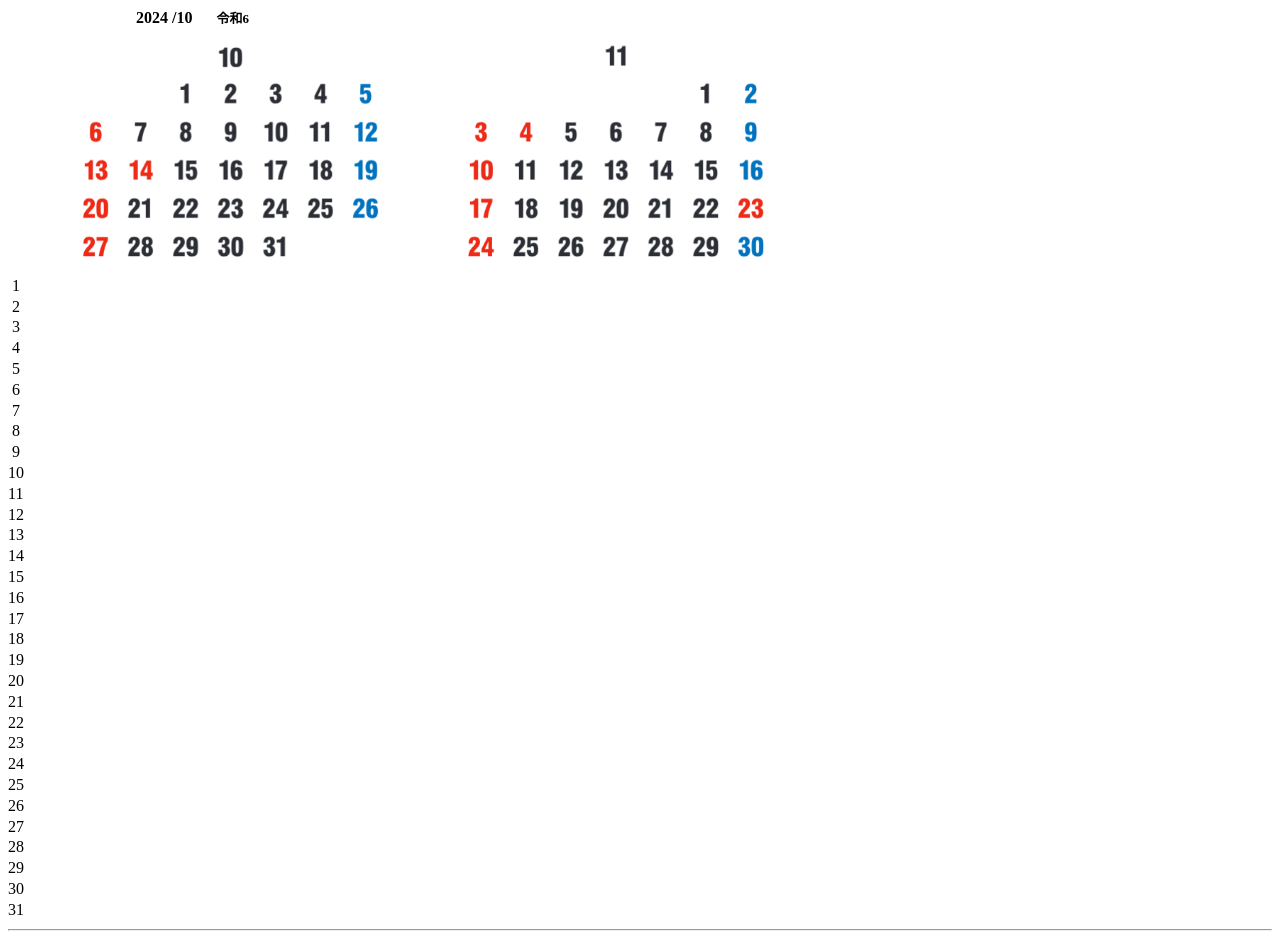
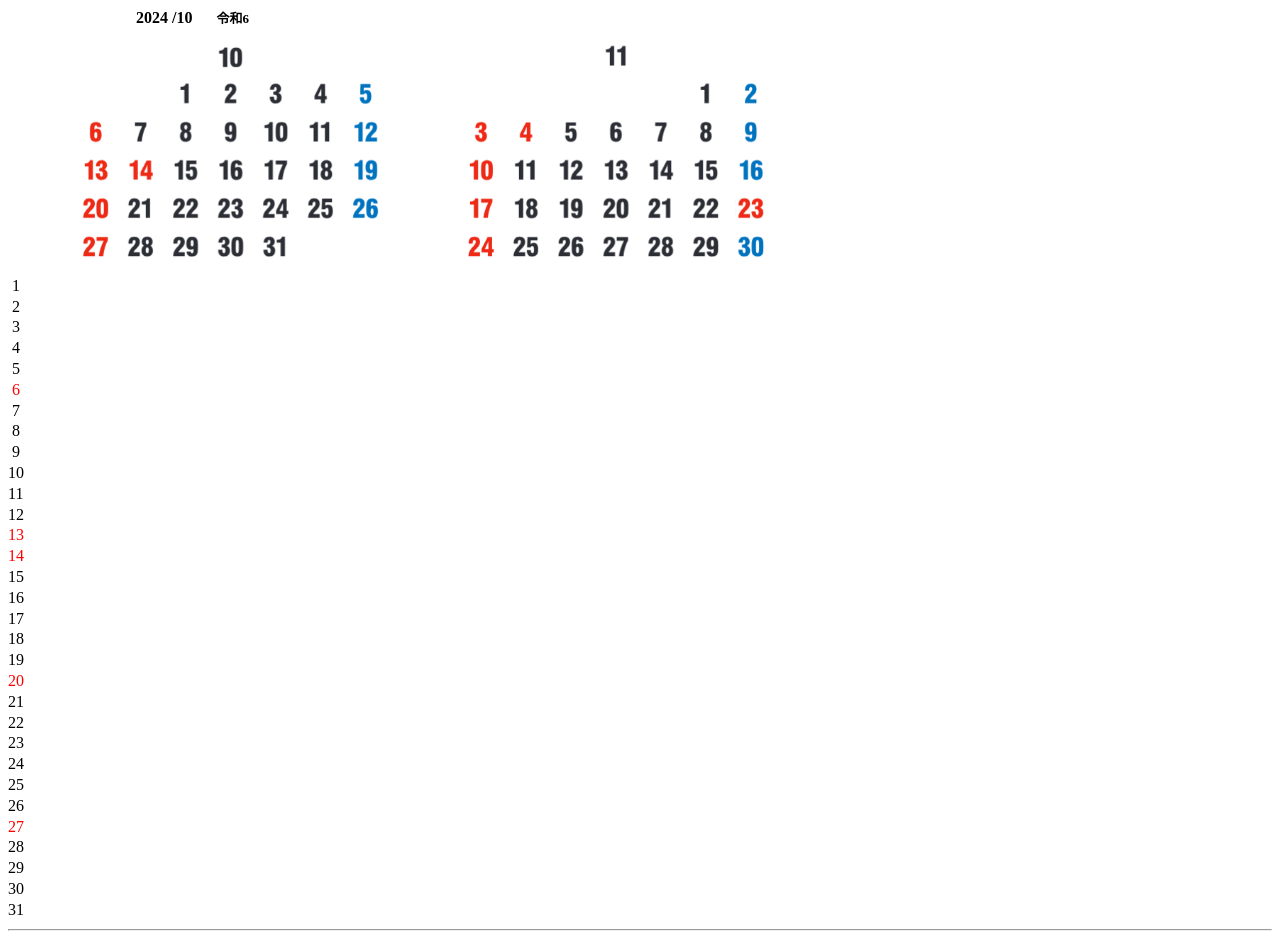
Before and after one commit to tomog/tomog.github.io, a plain HTML site: page m-10.html in a window 1280 px wide. Drawn offline with Linux system fonts and the light colour scheme.

Commit message:
Update m-10.html

```diff
--- a/m-10.html
+++ b/m-10.html
@@ -15,28 +15,28 @@
  &nbsp;3 <br>
  &nbsp;4 <br>
  &nbsp;5 <br>
- &nbsp;6 <br>
+ &nbsp;<font color=red>6</font> <br>
  &nbsp;7 <br>
  &nbsp;8 <br>
  &nbsp;9 <br>
 10<br>
 11<br>
 12<br>
-13<br>
-14<br>
+<font color=red>13</font><br>
+<font color=red>14</font><br>
 15<br>
 16<br>
 17<br>
 18<br>
 19<br>
-20<br>
+<font color=red>20</font><br>
 21<br>
 22<br>
 23<br>
 24<br>
 25<br>
 26<br>
-27<br>
+<font color=red>27</font><br>
 28<br>
 29<br>
 30<br>
```
